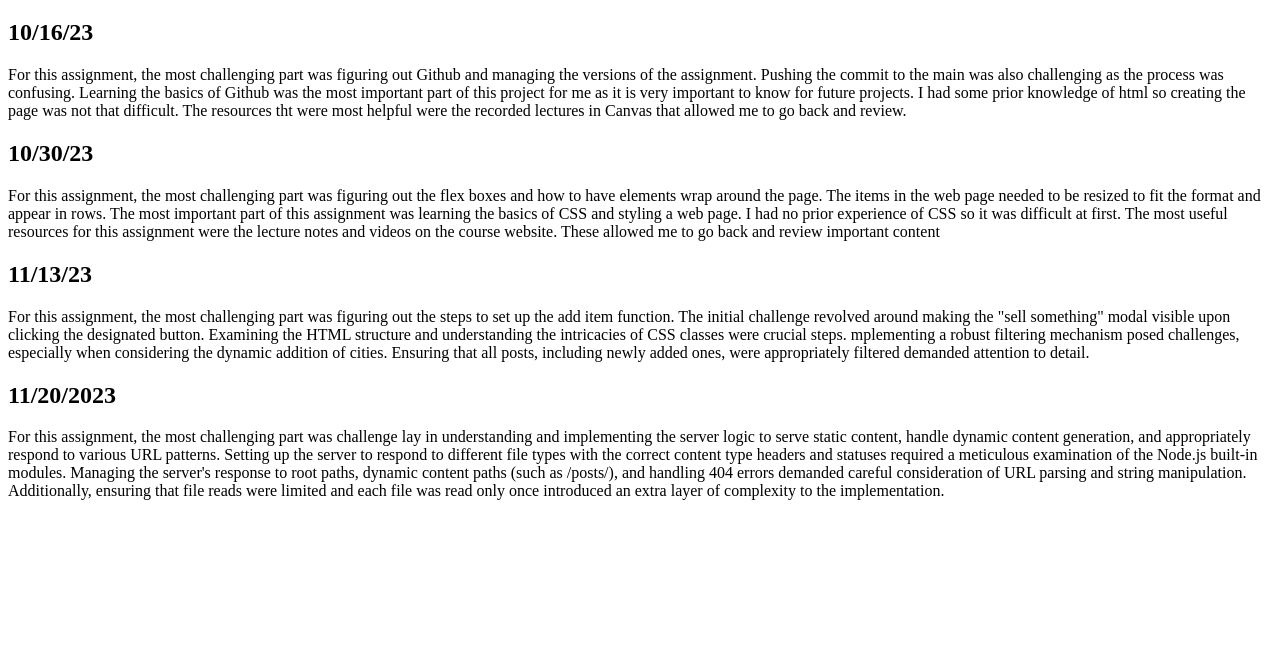
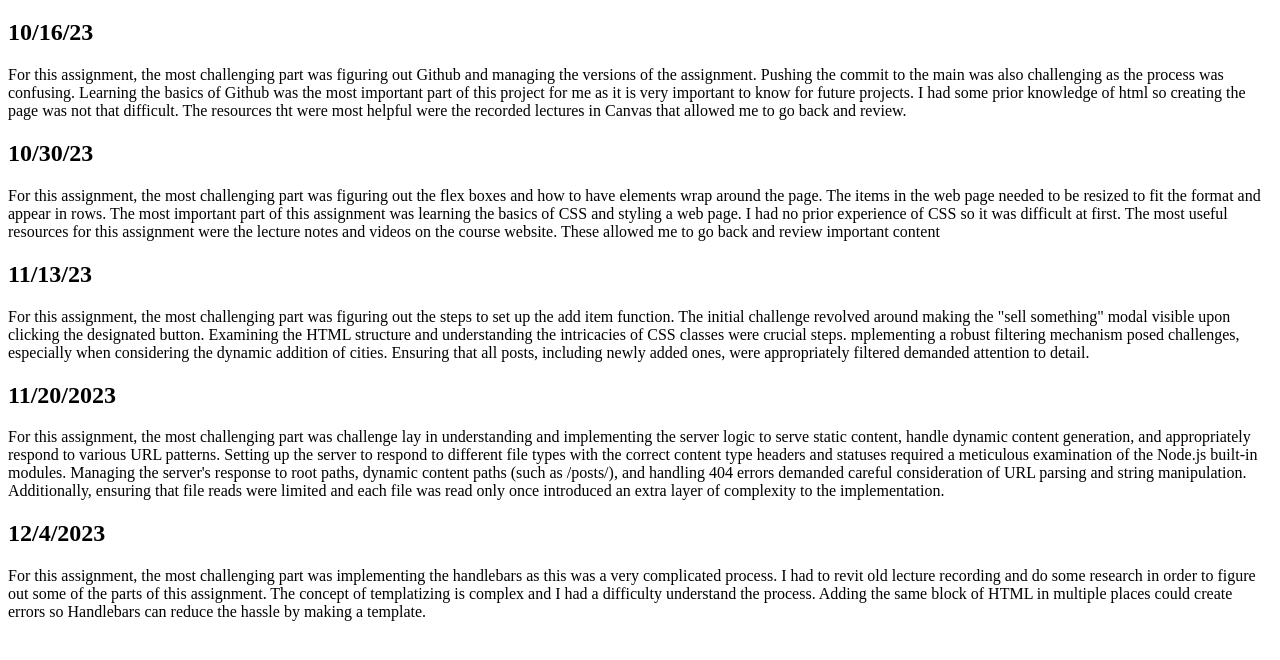
Before and after one commit to nairadi0/nairadi0.github.io, a plain HTML site: page blog.html in a window 1280 px wide. Shown: the part 100-760 px from the top of the page. Drawn offline with Linux system fonts and the light colour scheme.

Commit message:
Update blog.html

```diff
--- a/blog.html
+++ b/blog.html
@@ -46,6 +46,13 @@
             dynamic content paths (such as /posts/<n>), and handling 404 errors demanded careful consideration of URL parsing and string manipulation.
             Additionally, ensuring that file reads were limited and each file was read only once introduced an extra layer of complexity to the implementation.
         </p>
+
+        <h2> 12/4/2023 </h2>
+        <p>
+            For this assignment, the most challenging part was implementing the handlebars as this was a very complicated process. I had to revit old lecture recording and do some research
+            in order to figure out some of the parts of this assignment. The concept of templatizing is complex and I had a difficulty understand the process. Adding the same block of HTML in multiple places
+            could create errors so Handlebars can reduce the hassle by making a template.
+        </p>
     </body>
 
 </html>
```
